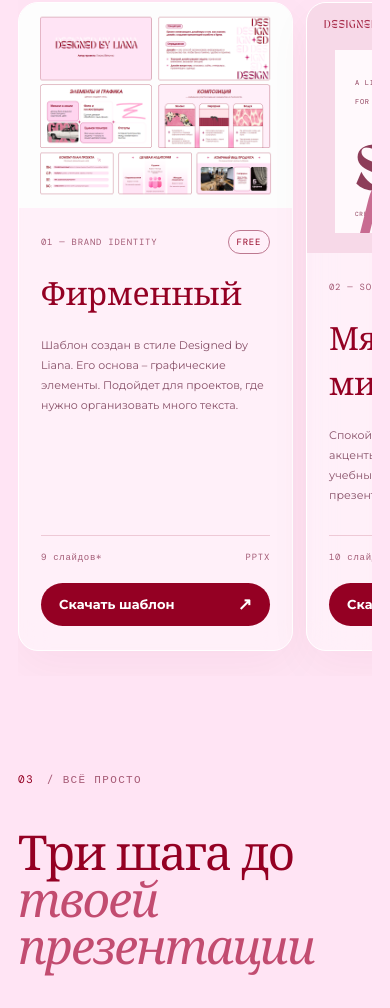
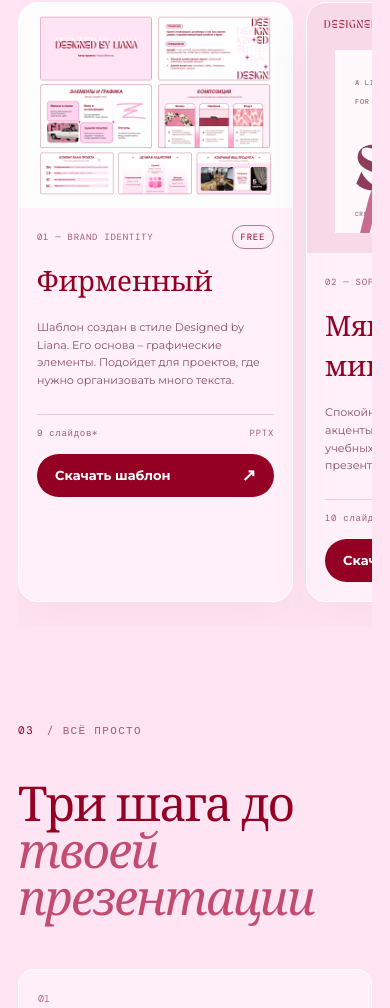
Before and after one commit to designedbyliana/library, a plain HTML site: page index.html in a window 390 px wide. Shown: the part 1965-2973 px from the top of the page. Drawn offline with nearby package versions, Linux system fonts and the light colour scheme.

Commit message:
Compact mobile template cards and set brand preview 4:3

```diff
--- a/styles.css
+++ b/styles.css
@@ -2254,3 +2254,31 @@ button {
     aspect-ratio:4 / 3;
   }
 }
+
+
+/* Collection cards: compact mobile copy; landscape preview window at 4:3 */
+.template-visual.visual-brand {
+  height:auto;
+  aspect-ratio:4 / 3;
+}
+@media(max-width:700px) {
+  .template-info {
+    padding:17px 18px 19px;
+  }
+  .template-info h3 {
+    font-size:28px;
+    margin:12px 0 7px;
+  }
+  .template-info p {
+    flex:0 0 auto;
+    min-height:0;
+    line-height:1.6;
+  }
+  .template-info .template-meta {
+    margin-top:13px;
+    padding-top:12px;
+  }
+  .template-info .download-button {
+    margin-top:15px;
+  }
+}
```
